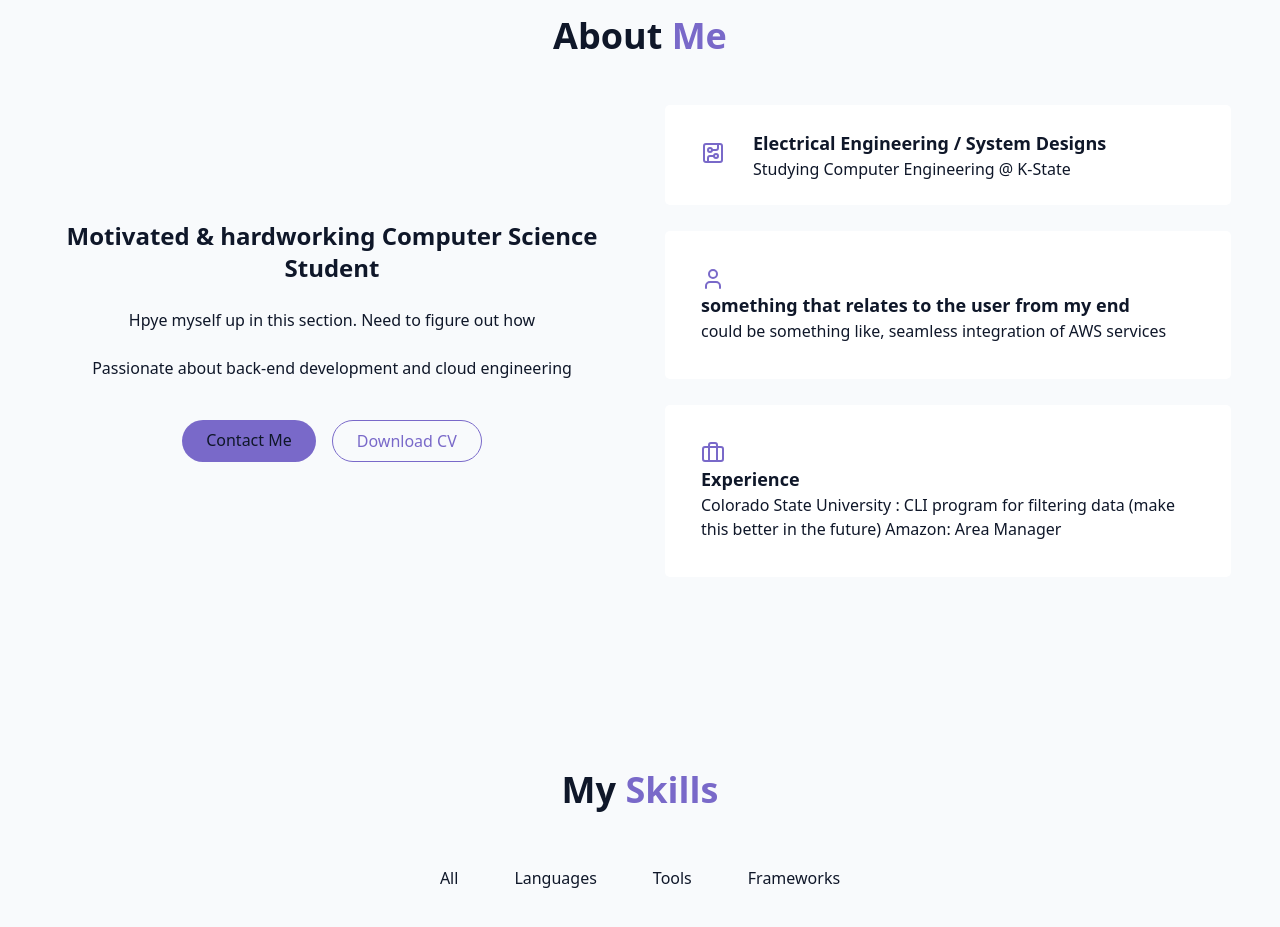
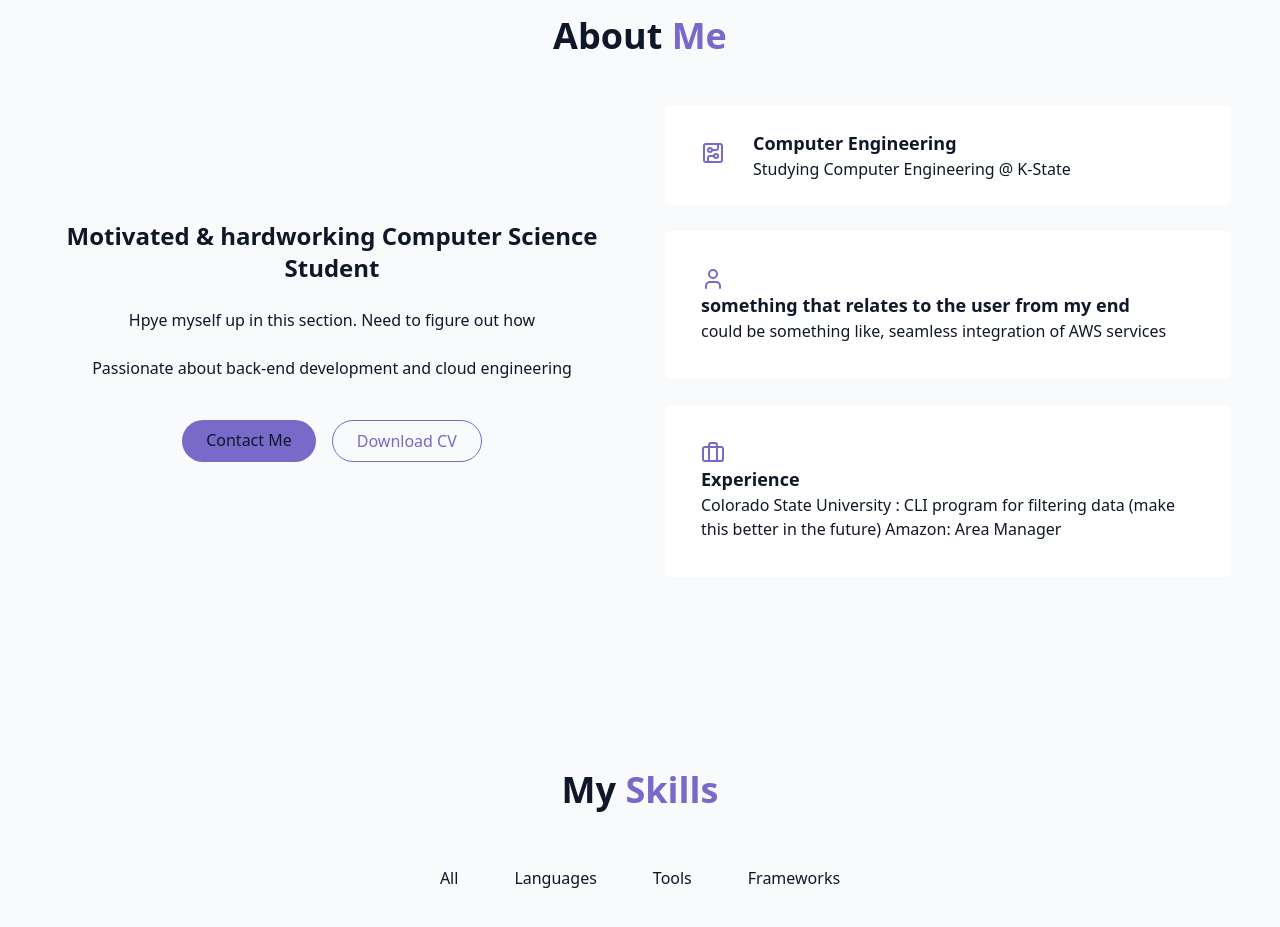
Before and after one commit to torres-80/beautiful-react-tailwind-portfolio, a React (Vite) app: page / in a window 1280 px wide. Shown: the part 880-1807 px from the top of the page. Built offline with nearby package versions, Linux system fonts and the light colour scheme.

Commit message:
Changed AboutSections again :p

```diff
--- a/src/components/AboutSection.jsx
+++ b/src/components/AboutSection.jsx
@@ -50,7 +50,7 @@ export const AboutSection = () => {
                 </div>
                 <div className="text-left">
                   <h4 className="font-semibold text-lg">
-                    Electrical Engineering / System Designs
+                    Computer Engineering
                   </h4>
                   <p className="text-muted-foreground">
                     Studying Computer Engineering @ K-State
```
